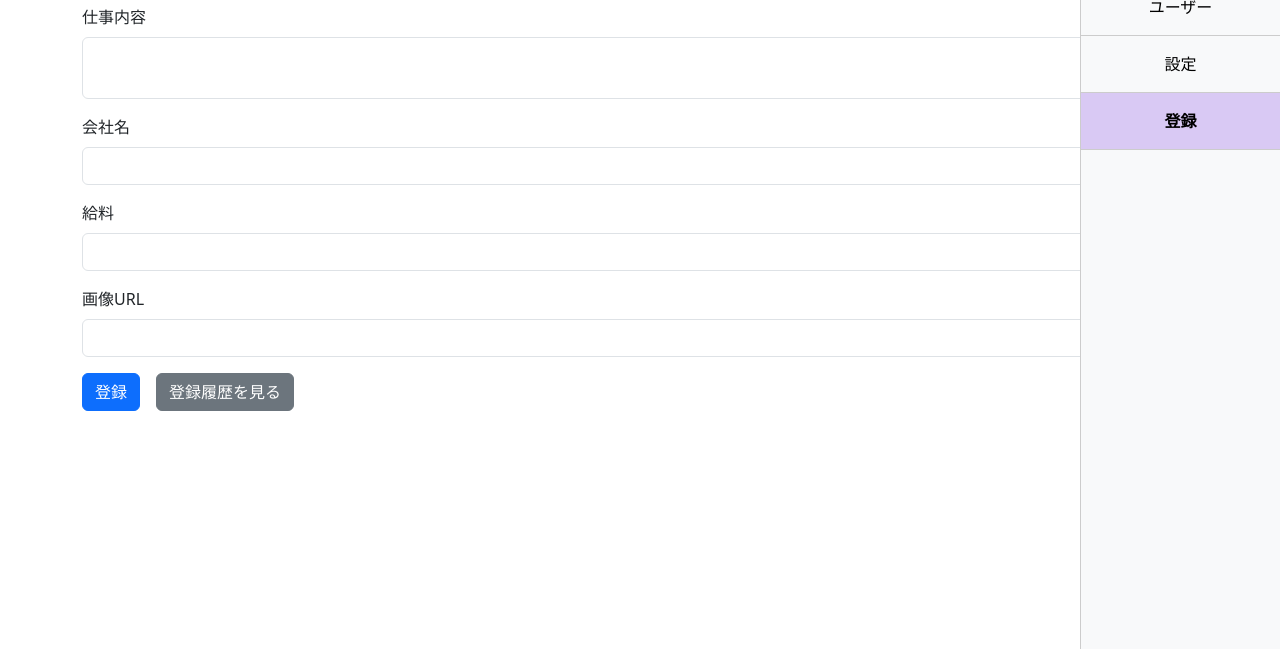
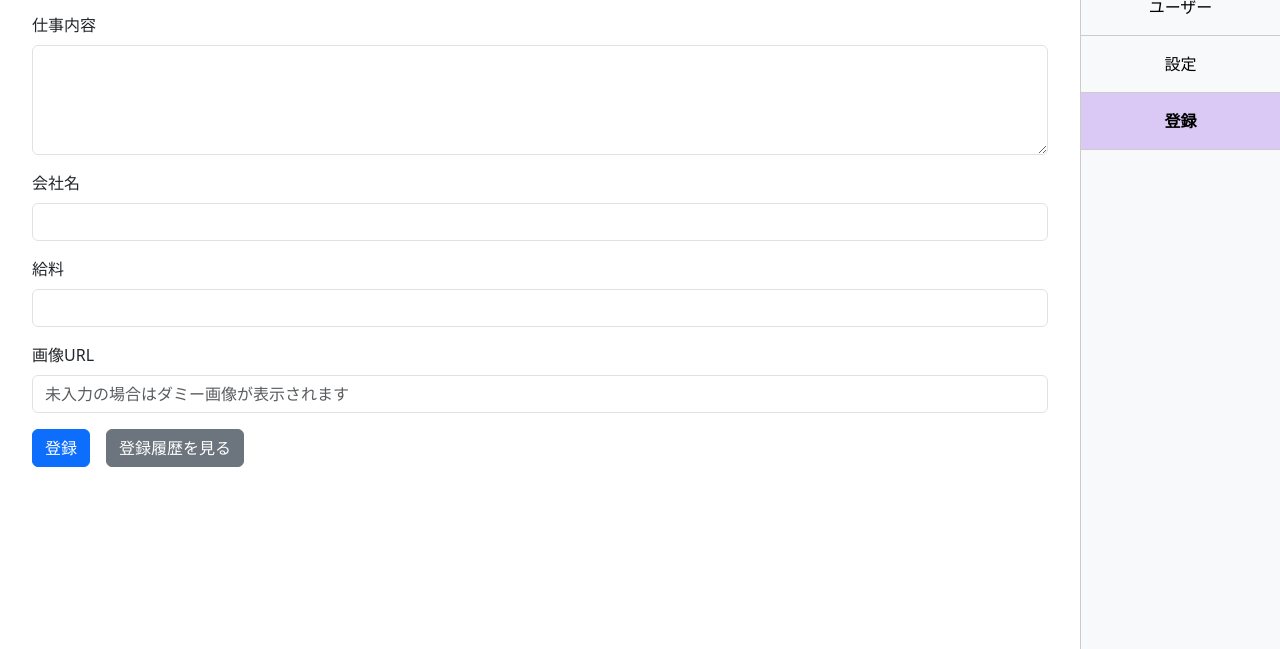
Before and after one commit to shizuku-keke/my-html-restudent-site, a plain HTML site: page 登録.html in a window 1280 px wide. Shown: the part 151-800 px from the top of the page. Drawn offline with nearby package versions, Linux system fonts and the light colour scheme.

Commit message:
Update 登録.html

```diff
--- a/登録.html
+++ b/登録.html
@@ -1,11 +1,13 @@
 <!DOCTYPE html>
-
 <html lang="ja">
 <head>
   <meta charset="UTF-8" />
   <title>求人登録</title>
   <link href="https://cdn.jsdelivr.net/npm/bootstrap@5.3.0/dist/css/bootstrap.min.css" rel="stylesheet" />
   <style>
+    body {
+      padding-bottom: 5rem; /* フッターやボタンが隠れないように余白を追加 */
+    }
     .sidebar {
       width: 200px;
       background-color: #f8f9fa;
@@ -28,23 +30,29 @@
       text-decoration: none;
       color: #000;
     }
-
     .sidebar a:hover {
       background-color: #f1f1f1;
     }
-
     .sidebar a.active {
       background-color: #d9c9f4;
       font-weight: bold;
     }
+    /* メインコンテンツがサイドバーと重ならないようにマージンを設定 */
     .main-content {
-      margin-right: 200px;
+      margin-right: 200px; /* サイドバーの幅 */
       padding: 2rem;
+    }
+    /* Bootstrapのcontainerクラスを上書きしないように調整 */
+    .container-fluid {
+      padding: 0;
     }
   </style>
 </head>
-<body class="container py-4">
+<body>
 
+  <div class="container-fluid">
+    <!-- メインコンテンツ -->
+    <div class="main-content">
       <h2>新しい求人を登録</h2>
 
       <form id="jobForm">
@@ -54,7 +62,7 @@
         </div>
         <div class="mb-3">
           <label for="description" class="form-label">仕事内容</label>
-      <textarea class="form-control" id="description" required></textarea>
+          <textarea class="form-control" id="description" rows="4" required></textarea>
         </div>
         <div class="mb-3">
           <label for="company" class="form-label">会社名</label>
@@ -66,7 +74,7 @@
         </div>
         <div class="mb-3">
           <label for="image" class="form-label">画像URL</label>
-      <input type="text" class="form-control" id="image" />
+          <input type="text" class="form-control" id="image" placeholder="未入力の場合はダミー画像が表示されます" />
         </div>
 
         <!-- ボタン横並び -->
@@ -74,39 +82,52 @@
           <button type="submit" class="btn btn-primary">登録</button>
           <button type="button" class="btn btn-secondary" onclick="location.href='履歴.html'">登録履歴を見る</button>
         </div>
+      </form>
+    </div>
 
-
-  </form>
+    <!-- サイドバー -->
+    <div class="sidebar">
+      <a href="index.html">ホーム</a>
+      <a href="clips.html">クリップ</a>
+      <a href="ユーザー.html">ユーザー</a>
+      <a href="設定.html">設定</a>
+      <!-- このページが登録ページなので、リンクは不要だがアクティブ状態を示す -->
+      <a href="#" class="active">登録</a>
+    </div>
+  </div>
 
   <script>
+    // フォーム送信の処理
     document.getElementById('jobForm').addEventListener('submit', function(e) {
+      // フォームのデフォルトの送信動作をキャンセル
       e.preventDefault();
 
+      // フォームから入力された値を取得
       const job = {
         title: document.getElementById('title').value,
         description: document.getElementById('description').value,
         company: document.getElementById('company').value,
         salary: document.getElementById('salary').value,
+        // 画像URLが未入力の場合、プレースホルダー画像を設定
         image: document.getElementById('image').value || "https://placehold.jp/300x200.png"
       };
 
+      // ローカルストレージから既存の求人データを取得（なければ空の配列を準備）
       const jobs = JSON.parse(localStorage.getItem('jobs') || '[]');
+
+      // 新しい求人データを配列に追加
       jobs.push(job);
+
+      // 更新した配列をJSON文字列に変換してローカルストレージに保存
       localStorage.setItem('jobs', JSON.stringify(jobs));
 
+      // 登録完了のアラートを表示
       alert('求人を登録しました！');
-      window.location.href = 'index.html'; // 登録後にホームに戻る
+
+      // ホーム画面（index.html）にリダイレクト
+      window.location.href = 'index.html';
     });
   </script>
 
-  <!-- サイドバー -->
-
-  <div class="sidebar">
-    <a href="index.html">ホーム</a>
-    <a href="clips.html" >クリップ</a>
-    <a href="ユーザー.html">ユーザー</a>
-    <a href="設定.html">設定</a>
-    <a href="登録.html" class="active">登録</a>
-  </div>
 </body>
 </html>
```
Lines whose indentation alone changed are shown as unchanged.
